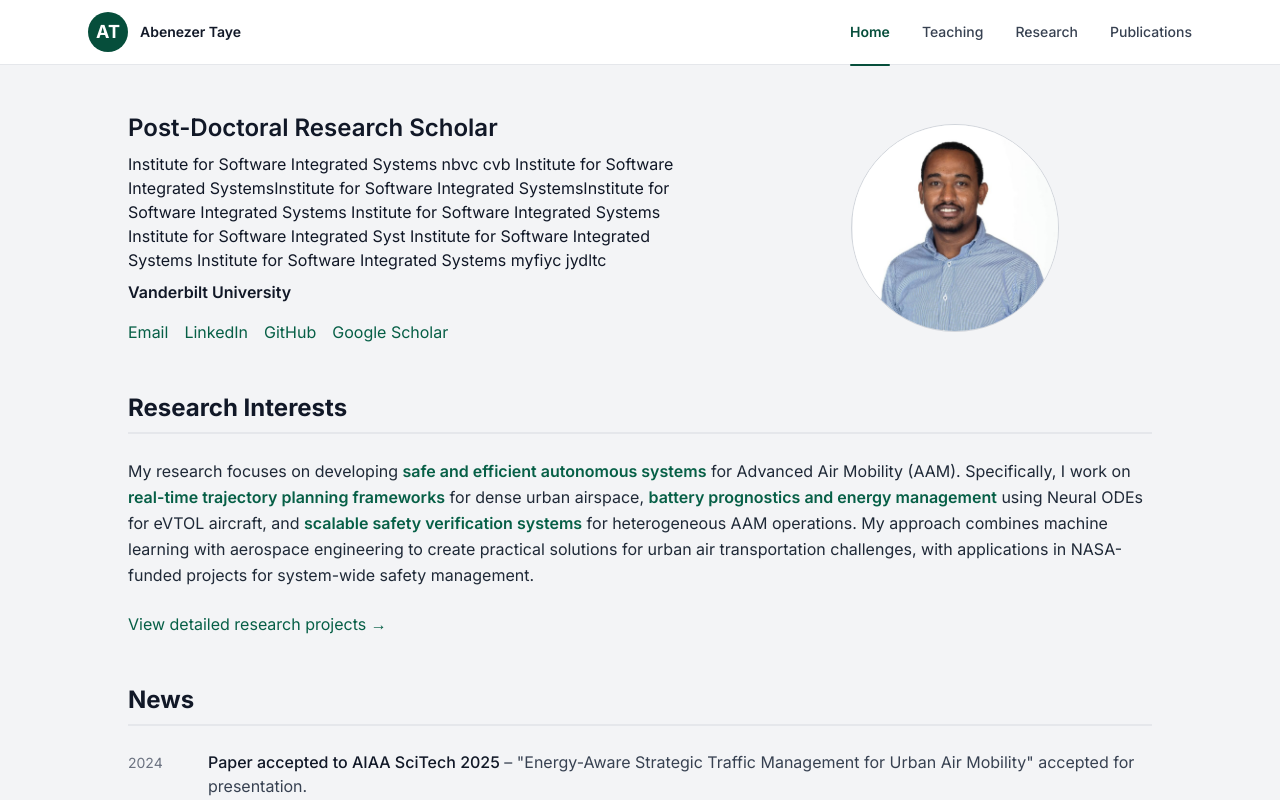
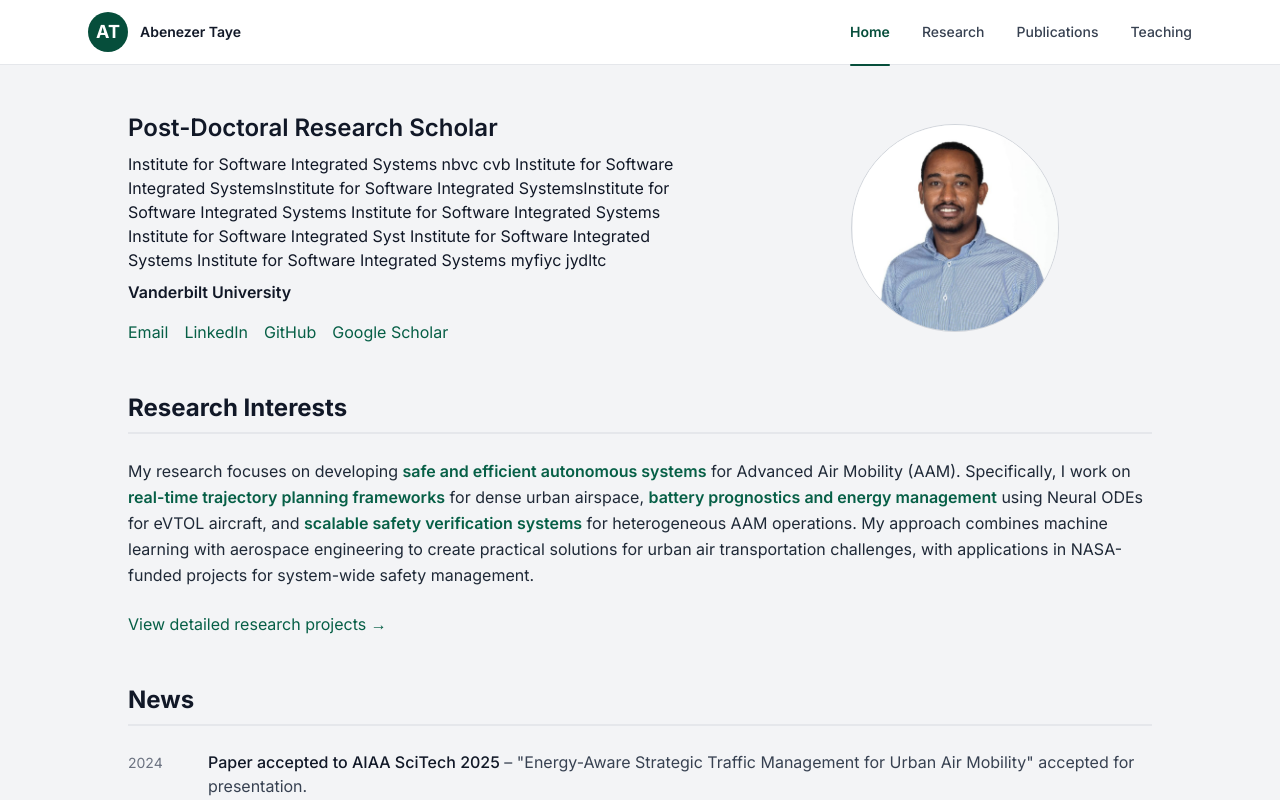
Before and after one commit to Abenezergirma/abenezertaye.github.io, a Next.js app: page / in a window 1280 px wide. Shown: the top 800 px of the page. Built offline with nearby package versions, Linux system fonts and the light colour scheme.

Commit message:
arrange the order for header liked words with there priority

```diff
--- a/src/components/layout/Header.tsx
+++ b/src/components/layout/Header.tsx
@@ -8,9 +8,10 @@ import { cn } from '@/lib/utils';
 
 const navigation = [
   { name: 'Home', href: '/' },
-  { name: 'Teaching', href: '/teaching' },
   { name: 'Research', href: '/research' },
   { name: 'Publications', href: '/publications' },
+  { name: 'Teaching', href: '/teaching' },
+
 ];
 
 export default function Header() {
@@ -80,9 +81,6 @@ export default function Header() {
         </nav>
       </header>
 
-      {/* -------------------------------------------------- */}
-      {/* Mobile Menu Overlay */}
-      {/* -------------------------------------------------- */}
       <div
         className={cn(
           "lg:hidden fixed inset-0 z-50 transition-all duration-300",
```
